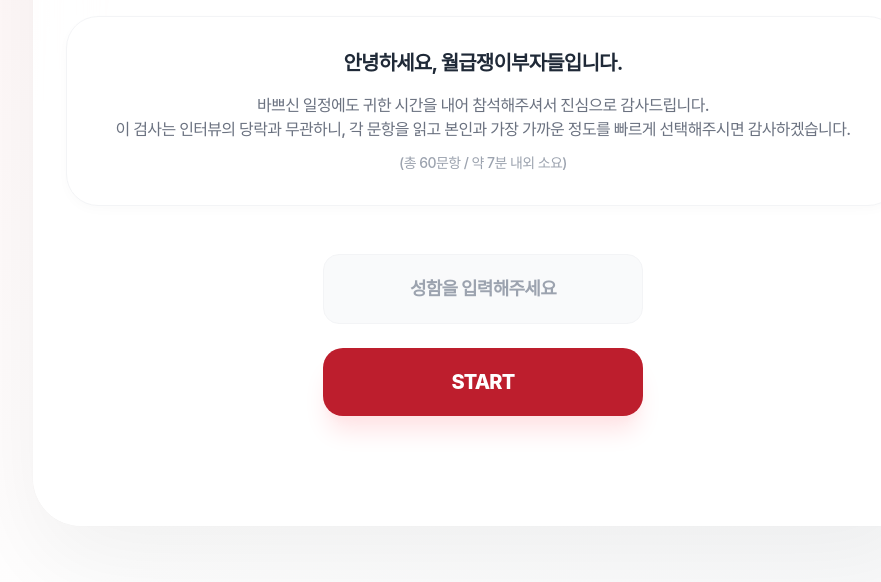
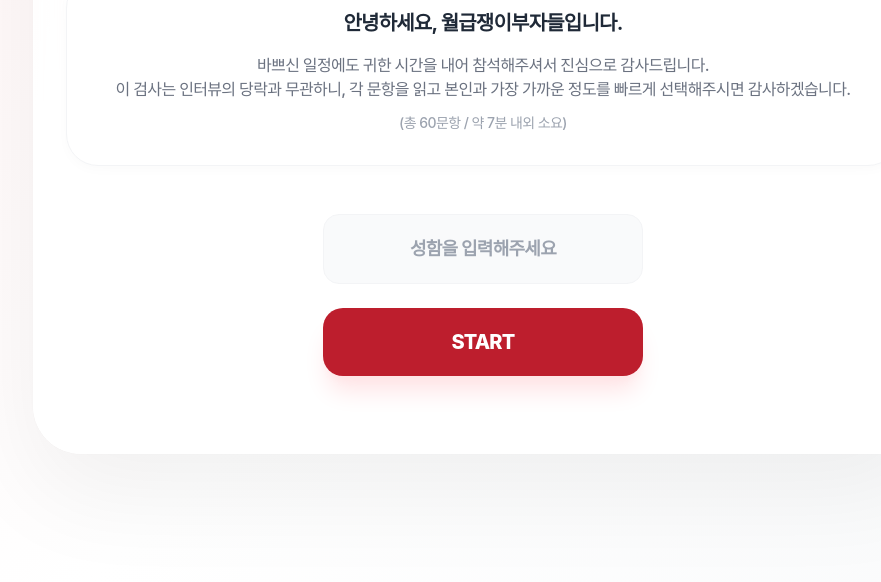
Before and after one commit to sia-debug/-, a website: page survey-app/index.html in a window 1280 px wide. Shown: the part 218-800 px from the top of the page, without its empty margins (157-1038 px from the left). Drawn offline with nearby package versions, Linux system fonts and the light colour scheme; a web font is replaced by a local one.

Commit message:
fix: 태블릿 가로 모드 하단 잘림 해결을 위한 초소형 레이아웃 및 상단 밀착

```diff
--- a/survey-app/index.html
+++ b/survey-app/index.html
@@ -46,7 +46,7 @@
             box-shadow: 0 40px 100px rgba(0, 0, 0, 0.06), 0 0 1px rgba(0, 0, 0, 0.1);
             max-width: 900px; width: 94%; margin: 0 auto;
             border: 1px solid rgba(255, 255, 255, 0.7);
-            max-height: 92vh; display: flex; flex-direction: column; overflow: hidden;
+            max-height: 84vh; display: flex; flex-direction: column; overflow: hidden;
         }
 
         .scroll-content { overflow-y: auto; flex-grow: 1; padding: 1.5rem 2rem 4rem 2rem; scrollbar-width: none; }
@@ -146,7 +146,7 @@
             transition: all 0.2s ease;
         }
 
-        #q-text-container { min-height: 120px; display: flex; align-items: center; justify-content: center; padding: 0.5rem 1rem; margin-bottom: 0.5rem; }
+        #q-text-container { min-height: 100px; display: flex; align-items: center; justify-content: center; padding: 0.25rem 1rem; margin-bottom: 0.25rem; }
 
         .side-label { color: #888; font-size: 1.1rem; letter-spacing: -0.02em; font-weight: 800; line-height: 1.2; width: 80px; }
 
@@ -181,7 +181,7 @@
         <img src="logo.png" alt="월급쟁이부자들">
     </div>
 
-    <main class="flex-grow flex flex-col items-center justify-start pt-2 px-4 pb-2 relative z-10 overflow-hidden">
+    <main class="flex-grow flex flex-col items-center justify-start pt-0 px-4 pb-2 relative z-10 overflow-hidden">
         <div class="glass-panel fade-in relative h-full">
 
             <!-- 1단계: 이름 입력 -->
```
